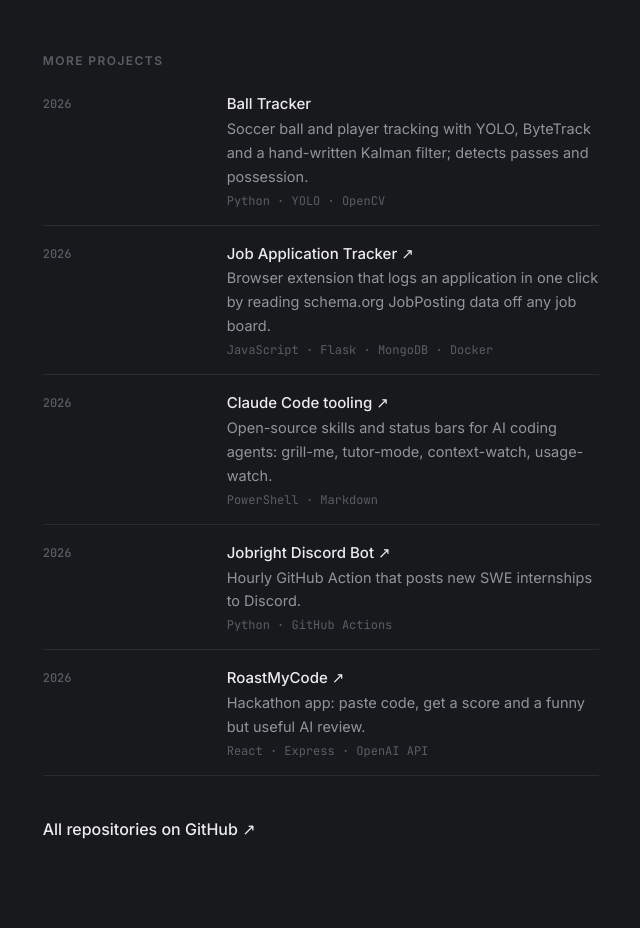
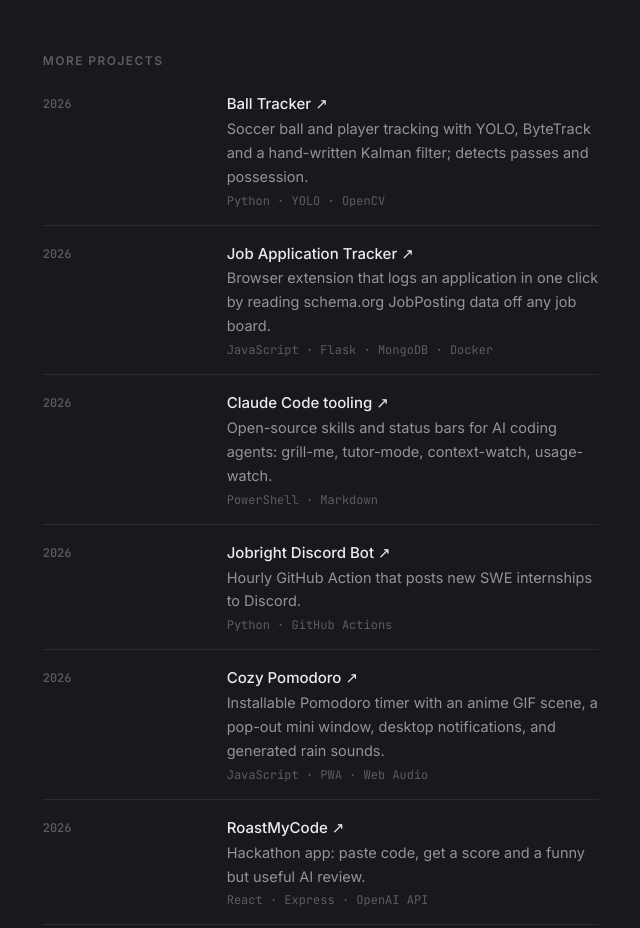
Before and after one commit to VarnoxL/portfolio, an Astro site: page / in a window 1280 px wide. Shown: the part 4400-5328 px from the top of the page, without its empty margins (593-1233 px from the left). Built offline with nearby package versions, Linux system fonts and the light colour scheme; Astro itself is replaced by a stand-in of ours.

Commit message:
Add Cozy Pomodoro and link Ball Tracker repo

```diff
--- a/src/data.js
+++ b/src/data.js
@@ -136,9 +136,10 @@ export const projects = [
 
 // Smaller projects, shown as a compact list under the featured ones.
 export const moreProjects = [
-  { name: 'Ball Tracker', year: '2026', blurb: 'Soccer ball and player tracking with YOLO, ByteTrack and a hand-written Kalman filter; detects passes and possession.', tech: ['Python', 'YOLO', 'OpenCV'] },
+  { name: 'Ball Tracker', year: '2026', blurb: 'Soccer ball and player tracking with YOLO, ByteTrack and a hand-written Kalman filter; detects passes and possession.', tech: ['Python', 'YOLO', 'OpenCV'], link: 'https://github.com/VarnoxL/ball-tracker' },
   { name: 'Job Application Tracker', year: '2026', blurb: 'Browser extension that logs an application in one click by reading schema.org JobPosting data off any job board.', tech: ['JavaScript', 'Flask', 'MongoDB', 'Docker'], link: 'https://github.com/VarnoxL/application-tracker' },
   { name: 'Claude Code tooling', year: '2026', blurb: 'Open-source skills and status bars for AI coding agents: grill-me, tutor-mode, context-watch, usage-watch.', tech: ['PowerShell', 'Markdown'], link: 'https://github.com/VarnoxL/grill-me' },
   { name: 'Jobright Discord Bot', year: '2026', blurb: 'Hourly GitHub Action that posts new SWE internships to Discord.', tech: ['Python', 'GitHub Actions'], link: 'https://github.com/VarnoxL/jobright-discord-bot' },
+  { name: 'Cozy Pomodoro', year: '2026', blurb: 'Installable Pomodoro timer with an anime GIF scene, a pop-out mini window, desktop notifications, and generated rain sounds.', tech: ['JavaScript', 'PWA', 'Web Audio'], link: 'https://pomodoro-one-psi.vercel.app' },
   { name: 'RoastMyCode', year: '2026', blurb: 'Hackathon app: paste code, get a score and a funny but useful AI review.', tech: ['React', 'Express', 'OpenAI API'], link: 'https://the-griffins.vercel.app' },
 ];
```
